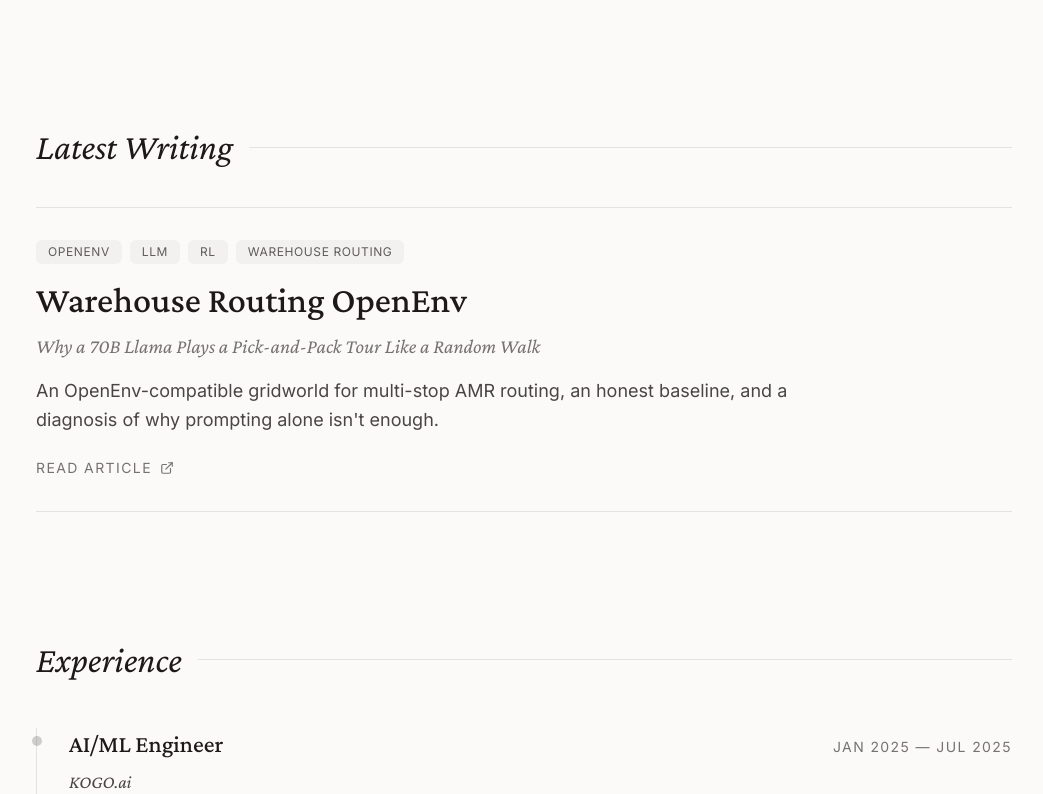
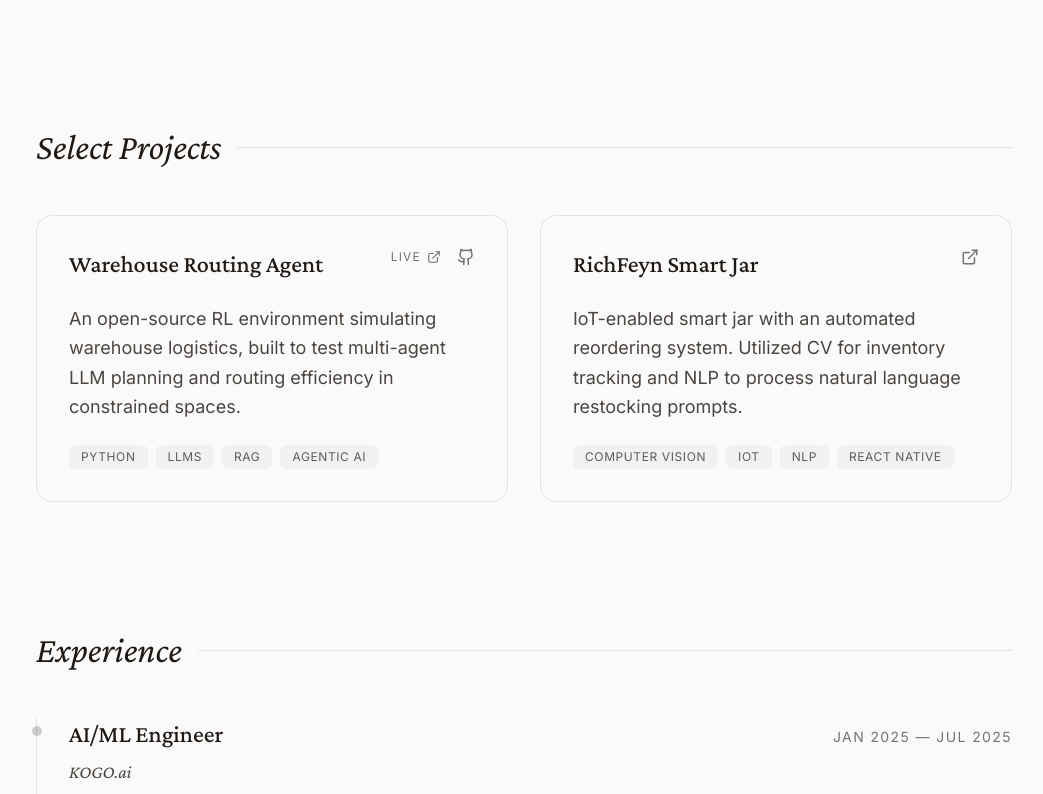
Before and after one commit to mahadevaiahrashmi/mahadevaiahrashmi.github.io, a React (Vite) app: page / in a window 1280 px wide. Shown: the part 1386-2180 px from the top of the page, without its empty margins (116-1159 px from the left). Built offline with nearby package versions, Linux system fonts and the light colour scheme.

Commit message:
feat: UX and content polish for homepage and blog
- Re-order homepage sections: Hero -> About Me -> Projects -> Experience -> Writing
- Restore Smart Jar and How It Works images to RichFeyn blog post
- Add Live Demo link to Warehouse Routing project card
- Update nav links to match new section order

```diff
--- a/src/App.tsx
+++ b/src/App.tsx
@@ -83,8 +83,9 @@ function HomePage() {
         <div className="max-w-5xl mx-auto px-6 h-16 flex items-center justify-between">
           <span className="font-serif text-xl font-medium tracking-tight">Rashmi Mahadevaiah</span>
           <div className="flex items-center gap-4 sm:gap-8 text-[11px] sm:text-sm font-sans uppercase tracking-[0.14em] sm:tracking-widest opacity-60 whitespace-nowrap">
-            <a href="#about" className="hidden sm:inline hover:opacity-100 transition-opacity">About</a>
-            <a href="#experience" className="hidden sm:inline hover:opacity-100 transition-opacity">Experience</a>
+            <a href="#about" className="hover:opacity-100 transition-opacity">About</a>
+            <a href="#projects" className="hover:opacity-100 transition-opacity">Projects</a>
+            <a href="#experience" className="hover:opacity-100 transition-opacity">Experience</a>
             <Link to="/blog" className="hover:opacity-100 transition-opacity">Blog</Link>
             <a href="#contact" className="hover:opacity-100 transition-opacity">Contact</a>
             <ThemeToggle />
@@ -244,44 +245,69 @@ function HomePage() {
           </div>
         </section>
 
-        {featuredPost && (
-          <section id="writing" className="mb-32">
-            <div className="flex items-center gap-4 mb-10">
-              <h2 className="text-4xl font-serif italic">Latest Writing</h2>
+        {/* Projects Section */}
+        <section id="projects" className="mb-32">
+          <div className="flex items-center gap-4 mb-12">
+            <h2 className="text-4xl font-serif italic">Select Projects</h2>
             <div className="h-[1px] flex-1 bg-anthropic-text/10" />
           </div>
 
-            <motion.article
+          <div className="grid md:grid-cols-2 gap-8">
+            <motion.div
               initial={{ opacity: 0, y: 20 }}
               whileInView={{ opacity: 1, y: 0 }}
               viewport={{ once: true }}
+              className="group block border border-anthropic-text/10 rounded-2xl p-8 hover:border-anthropic-accent/40 transition-colors"
             >
-              <Link
-                to={`/blog/${featuredPost.slug}`}
-                className="block border-y border-anthropic-text/10 py-8 hover:border-anthropic-accent/40 transition-colors group"
-              >
-                <div className="flex flex-wrap gap-2 mb-4">
-                  {featuredPost.tags.map((tag) => (
-                    <span
-                      key={tag}
-                      className="px-3 py-1 bg-anthropic-text/5 rounded-md text-xs font-sans uppercase tracking-wider opacity-70"
-                    >
-                      {tag}
+              <div className="flex justify-between items-start mb-6">
+                <h3 className="text-2xl font-serif font-medium group-hover:text-anthropic-accent transition-colors">Warehouse Routing Agent</h3>
+                <div className="flex gap-4">
+                  <a href="https://rashmi-mahadevaiah-drone.hf.space/ui" target="_blank" rel="noopener noreferrer" className="opacity-60 hover:opacity-100 transition-opacity flex items-center gap-1.5 text-xs font-sans uppercase tracking-widest" title="Live Demo">
+                    Live <ExternalLink size={14} />
+                  </a>
+                  <a href="https://github.com/mahadevaiahrashmi/play2" target="_blank" rel="noopener noreferrer" className="opacity-60 hover:opacity-100 transition-opacity" title="Source Repo">
+                    <Github size={18} />
+                  </a>
+                </div>
+              </div>
+              <p className="text-lg leading-relaxed opacity-80 mb-6">
+                An open-source RL environment simulating warehouse logistics, built to test multi-agent LLM planning and routing efficiency in constrained spaces.
+              </p>
+              <div className="flex flex-wrap gap-2 mt-auto">
+                {["Python", "LLMs", "RAG", "Agentic AI"].map((tech) => (
+                  <span key={tech} className="px-3 py-1 bg-anthropic-text/5 rounded-md text-xs font-sans uppercase tracking-wider opacity-70">
+                    {tech}
                   </span>
                 ))}
               </div>
-                <h3 className="text-3xl md:text-4xl font-serif font-medium mb-3 group-hover:text-anthropic-accent transition-colors">
-                  {featuredPost.title}
-                </h3>
-                <p className="text-xl font-serif italic opacity-60 mb-4">{featuredPost.subtitle}</p>
-                <p className="text-lg leading-relaxed opacity-80 max-w-3xl mb-5">{featuredPost.excerpt}</p>
-                <div className="inline-flex items-center gap-2 text-sm font-sans uppercase tracking-widest opacity-60 group-hover:opacity-100 transition-opacity">
-                  Read article <ExternalLink size={14} />
+            </motion.div>
+
+            <motion.div
+              initial={{ opacity: 0, y: 20 }}
+              whileInView={{ opacity: 1, y: 0 }}
+              viewport={{ once: true }}
+              transition={{ delay: 0.1 }}
+              className="group block border border-anthropic-text/10 rounded-2xl p-8 hover:border-anthropic-accent/40 transition-colors"
+            >
+              <div className="flex justify-between items-start mb-6">
+                <h3 className="text-2xl font-serif font-medium group-hover:text-anthropic-accent transition-colors">RichFeyn Smart Jar</h3>
+                <Link to="/blog/richfeyn-smart-jar" className="opacity-60 hover:opacity-100 transition-opacity" title="Case Study">
+                  <ExternalLink size={18} />
+                </Link>
               </div>
-              </Link>
-            </motion.article>
+              <p className="text-lg leading-relaxed opacity-80 mb-6">
+                IoT-enabled smart jar with an automated reordering system. Utilized CV for inventory tracking and NLP to process natural language restocking prompts.
+              </p>
+              <div className="flex flex-wrap gap-2 mt-auto">
+                {["Computer Vision", "IoT", "NLP", "React Native"].map((tech) => (
+                  <span key={tech} className="px-3 py-1 bg-anthropic-text/5 rounded-md text-xs font-sans uppercase tracking-wider opacity-70">
+                    {tech}
+                  </span>
+                ))}
+              </div>
+            </motion.div>
+          </div>
         </section>
-        )}
 
         {/* Experience Section */}
         <section id="experience" className="mb-32">
@@ -375,64 +401,44 @@ function HomePage() {
           </div>
         </section>
 
-        {/* Projects Section */}
-        <section id="projects" className="mb-32">
-          <div className="flex items-center gap-4 mb-12">
-            <h2 className="text-4xl font-serif italic">Select Projects</h2>
+        {featuredPost && (
+          <section id="writing" className="mb-32">
+            <div className="flex items-center gap-4 mb-10">
+              <h2 className="text-4xl font-serif italic">Latest Writing</h2>
               <div className="h-[1px] flex-1 bg-anthropic-text/10" />
             </div>
 
-          <div className="grid md:grid-cols-2 gap-8">
-            <motion.div
+            <motion.article
               initial={{ opacity: 0, y: 20 }}
               whileInView={{ opacity: 1, y: 0 }}
               viewport={{ once: true }}
-              className="group block border border-anthropic-text/10 rounded-2xl p-8 hover:border-anthropic-accent/40 transition-colors"
             >
-              <div className="flex justify-between items-start mb-6">
-                <h3 className="text-2xl font-serif font-medium group-hover:text-anthropic-accent transition-colors">Warehouse Routing Agent</h3>
-                <a href="https://github.com/mahadevaiahrashmi/play2" target="_blank" rel="noopener noreferrer" className="opacity-60 hover:opacity-100 transition-opacity">
-                  <Github size={20} />
-                </a>
-              </div>
-              <p className="text-lg leading-relaxed opacity-80 mb-6">
-                An open-source RL environment simulating warehouse logistics, built to test multi-agent LLM planning and routing efficiency in constrained spaces.
-              </p>
-              <div className="flex flex-wrap gap-2 mt-auto">
-                {["Python", "LLMs", "RAG", "Agentic AI"].map((tech) => (
-                  <span key={tech} className="px-3 py-1 bg-anthropic-text/5 rounded-md text-xs font-sans uppercase tracking-wider opacity-70">
-                    {tech}
+              <Link
+                to={`/blog/${featuredPost.slug}`}
+                className="block border-y border-anthropic-text/10 py-8 hover:border-anthropic-accent/40 transition-colors group"
+              >
+                <div className="flex flex-wrap gap-2 mb-4">
+                  {featuredPost.tags.map((tag) => (
+                    <span
+                      key={tag}
+                      className="px-3 py-1 bg-anthropic-text/5 rounded-md text-xs font-sans uppercase tracking-wider opacity-70"
+                    >
+                      {tag}
                     </span>
                   ))}
                 </div>
-            </motion.div>
-
-            <motion.div
-              initial={{ opacity: 0, y: 20 }}
-              whileInView={{ opacity: 1, y: 0 }}
-              viewport={{ once: true }}
-              transition={{ delay: 0.1 }}
-              className="group block border border-anthropic-text/10 rounded-2xl p-8 hover:border-anthropic-accent/40 transition-colors"
-            >
-              <div className="flex justify-between items-start mb-6">
-                <h3 className="text-2xl font-serif font-medium group-hover:text-anthropic-accent transition-colors">RichFeyn Smart Jar</h3>
-                <Link to="/blog/richfeyn-smart-jar" className="opacity-60 hover:opacity-100 transition-opacity">
-                  <ExternalLink size={20} />
+                <h3 className="text-3xl md:text-4xl font-serif font-medium mb-3 group-hover:text-anthropic-accent transition-colors">
+                  {featuredPost.title}
+                </h3>
+                <p className="text-xl font-serif italic opacity-60 mb-4">{featuredPost.subtitle}</p>
+                <p className="text-lg leading-relaxed opacity-80 max-w-3xl mb-5">{featuredPost.excerpt}</p>
+                <div className="inline-flex items-center gap-2 text-sm font-sans uppercase tracking-widest opacity-60 group-hover:opacity-100 transition-opacity">
+                  Read article <ExternalLink size={14} />
+                </div>
               </Link>
-              </div>
-              <p className="text-lg leading-relaxed opacity-80 mb-6">
-                IoT-enabled smart jar with an automated reordering system. Utilized CV for inventory tracking and NLP to process natural language restocking prompts.
-              </p>
-              <div className="flex flex-wrap gap-2 mt-auto">
-                {["Computer Vision", "IoT", "NLP", "React Native"].map((tech) => (
-                  <span key={tech} className="px-3 py-1 bg-anthropic-text/5 rounded-md text-xs font-sans uppercase tracking-wider opacity-70">
-                    {tech}
-                  </span>
-                ))}
-              </div>
-            </motion.div>
-          </div>
+            </motion.article>
           </section>
+        )}
 
         {/* Education Section */}
         <section id="education" className="mb-32">
--- a/src/components/BlogPost.tsx
+++ b/src/components/BlogPost.tsx
@@ -524,6 +524,15 @@ function RichFeynPost() {
         Automating the repetitive to make room for what matters.
       </p>
 
+      <div className="my-12">
+        <img
+          src="/blog-assets/richfeyn/Smart_jar.png"
+          alt="RichFeyn Smart Jar"
+          className="w-full rounded-2xl shadow-xl border border-anthropic-text/10"
+        />
+        <p className="text-sm opacity-50 mt-4 text-center italic">The RichFeyn Smart Jar: Your kitchen, automated.</p>
+      </div>
+
       <p className="text-lg leading-relaxed opacity-90 mb-6">
         In the fast-paced world of modern living, time is the most precious commodity. Yet, we still spend hours every month on the most repetitive of tasks: checking kitchen supplies, writing shopping lists, and hopping between multiple delivery apps.
       </p>
@@ -540,7 +549,8 @@ function RichFeynPost() {
         The RichFeyn Smart Jar isn't just a container; it's an intelligent inventory management system. By combining custom IoT hardware with computer vision and natural language processing, we created a device that knows exactly how much you have left and knows exactly when to get more.
       </p>
 
-      <div className="space-y-6 my-12">
+      <div className="grid md:grid-cols-2 gap-8 my-12">
+        <div className="space-y-6">
           <div className="p-6 bg-anthropic-text/5 border border-anthropic-text/10 rounded-xl">
             <h3 className="font-serif text-xl mb-2">Save Time</h3>
             <p className="opacity-80">No more manual inventory checks or list-making. The system handles the "what" and "when" of your kitchen supplies.</p>
@@ -552,6 +562,14 @@ function RichFeynPost() {
           <div className="p-6 bg-anthropic-text/5 border border-anthropic-text/10 rounded-xl">
             <h3 className="font-serif text-xl mb-2">One-Time Setup</h3>
             <p className="opacity-80">Configure your preferred retailers and time slots once, then let the automation take over.</p>
+          </div>
+        </div>
+        <div className="flex items-center">
+          <img
+            src="/blog-assets/richfeyn/How_smartjar_works.png"
+            alt="How it works"
+            className="rounded-xl shadow-lg border border-anthropic-text/10"
+          />
         </div>
       </div>
 
```
Lines whose indentation alone changed are shown as unchanged.
